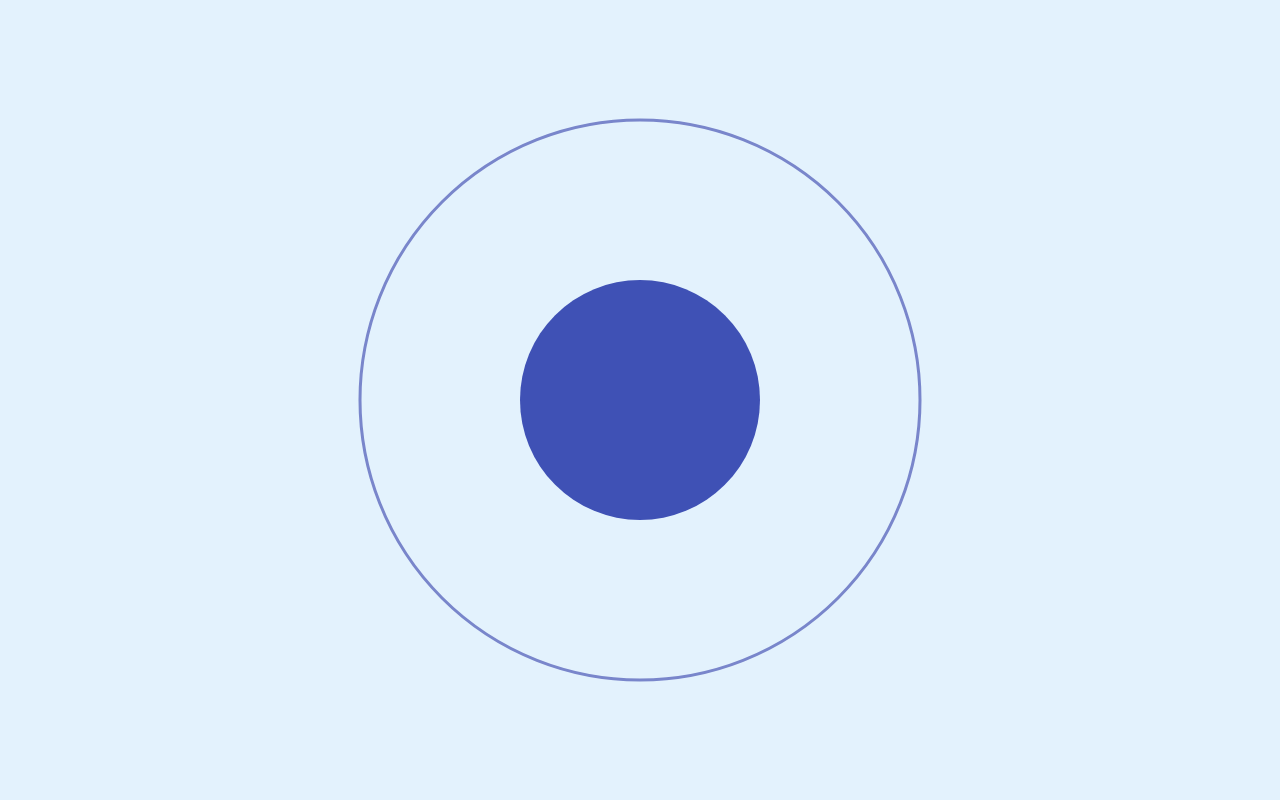
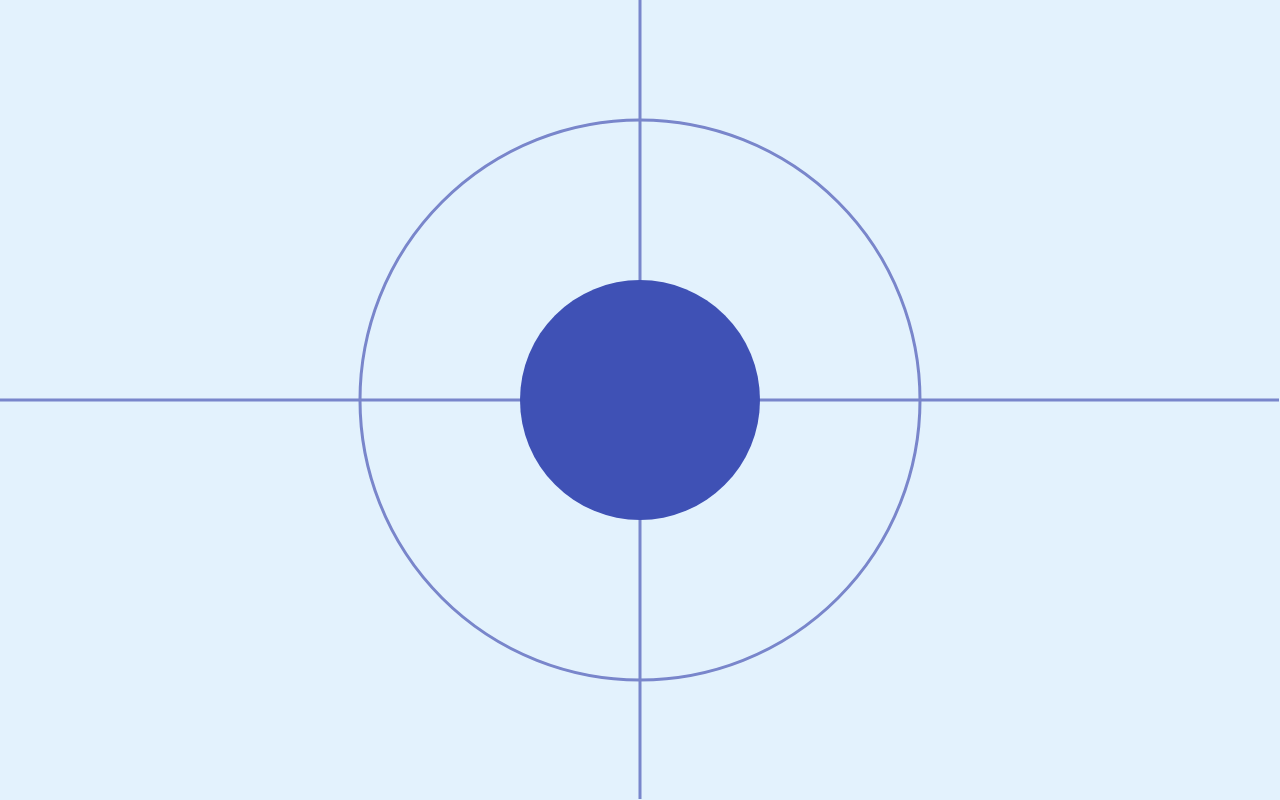
Before and after one commit to robotsupc/fightbot, a plain HTML site: page webapp/index.html in a window 1280 px wide. Drawn offline with Linux system fonts and the light colour scheme.

Commit message:
Add lines

```diff
--- a/webapp/index.html
+++ b/webapp/index.html
@@ -54,13 +54,11 @@ function mousedown(ev) {
   mouseDown = true
   if (ev.changedTouches != undefined)
     ev.preventDefault()
-  console.log('mousedown', ev)
   mousemove(ev)
 }
 
 function mousemove(ev) {
   if (!mouseDown) return
-  console.log('mousemove', ev)
 
   if (ev.changedTouches != undefined)
     ev.preventDefault()
@@ -72,11 +70,9 @@ function mousemove(ev) {
     mouseX = ev.x
     mouseY = ev.y
   }
-  console.log('mousemove', ev)
 }
 
 function mouseup(ev) {
-  console.log('mouseup')
   if (ev.changedTouches != undefined)
     ev.preventDefault()
   mouseDown = false
@@ -121,6 +117,15 @@ function draw() {
   ctx.fillStyle = BACKGROUND
   ctx.fillRect(0,0,width,height)
 
+  ctx.strokeStyle = OUTER_CIRCLE
+  ctx.beginPath()
+  ctx.moveTo(width/2, 0)
+  ctx.lineTo(width/2,height-1)
+  ctx.stroke()
+  ctx.beginPath()
+  ctx.moveTo(0, height/2)
+  ctx.lineTo(width-1, height/2)
+  ctx.stroke()
 
   drawCircle(CIRCLE_SIZE, cx, cy, OUTER_CIRCLE, false)
   drawCircle(0.3, joyX, joyY, INNER_CIRCLE, true)
```
